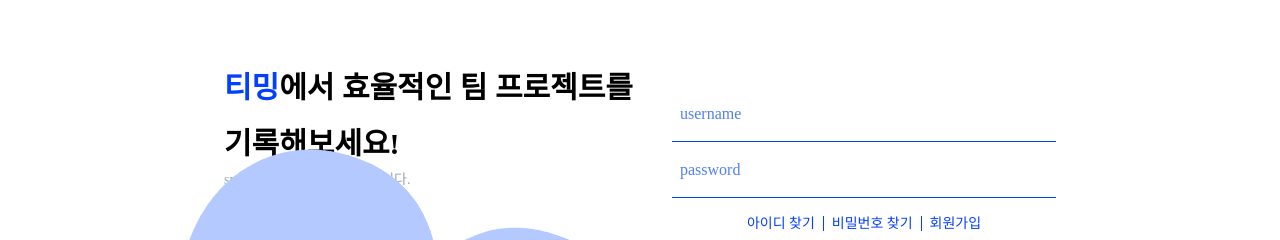
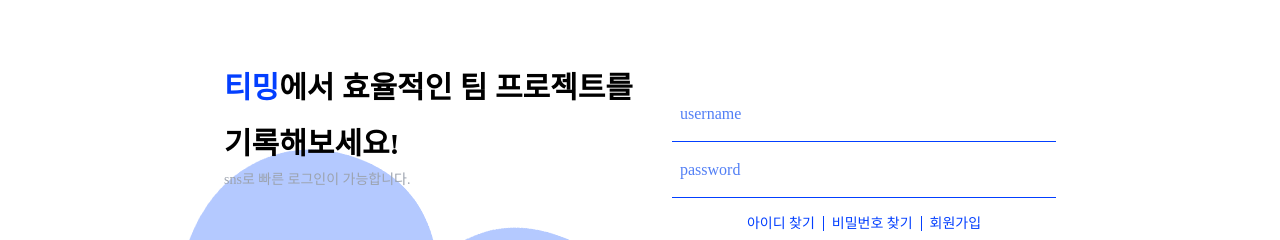
Before and after one commit to UmcTeaming/FrontEnd_WEB, a React (Create React App) app in the folder teaming/: page / in a window 1280 px wide. Shown: the part 154-394 px from the top of the page. Built offline with nearby package versions, Linux system fonts and the light colour scheme; a web font is replaced by a local one.

Commit message:
Fix 로그인 페이지 로고 위치 수정

```diff
--- a/teaming/src/pages/Login.js
+++ b/teaming/src/pages/Login.js
@@ -18,7 +18,7 @@
   return (
     <div className=" flex justify-center lg:justify-between ">
       <div className="space-y-2 ">
-        <div className="absolute left-56 top-56 hidden lg:block space-y-2">
+        <div className="absolute left-56 top-56 hidden lg:block space-y-2 z-10">
           <div className=" font-bold text-3xl space-y-5 ">
             <div>
               <span className="text-mainDeepColor">티밍</span>에서 효율적인 팀
```
